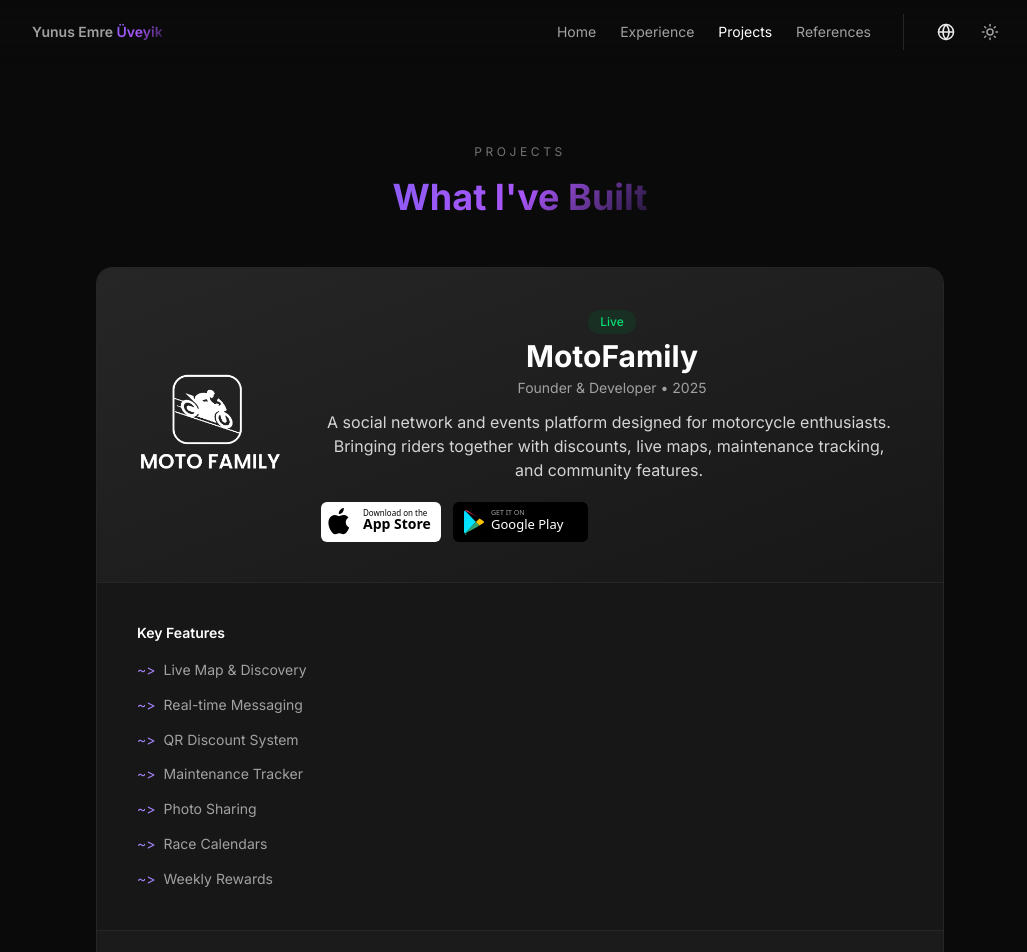
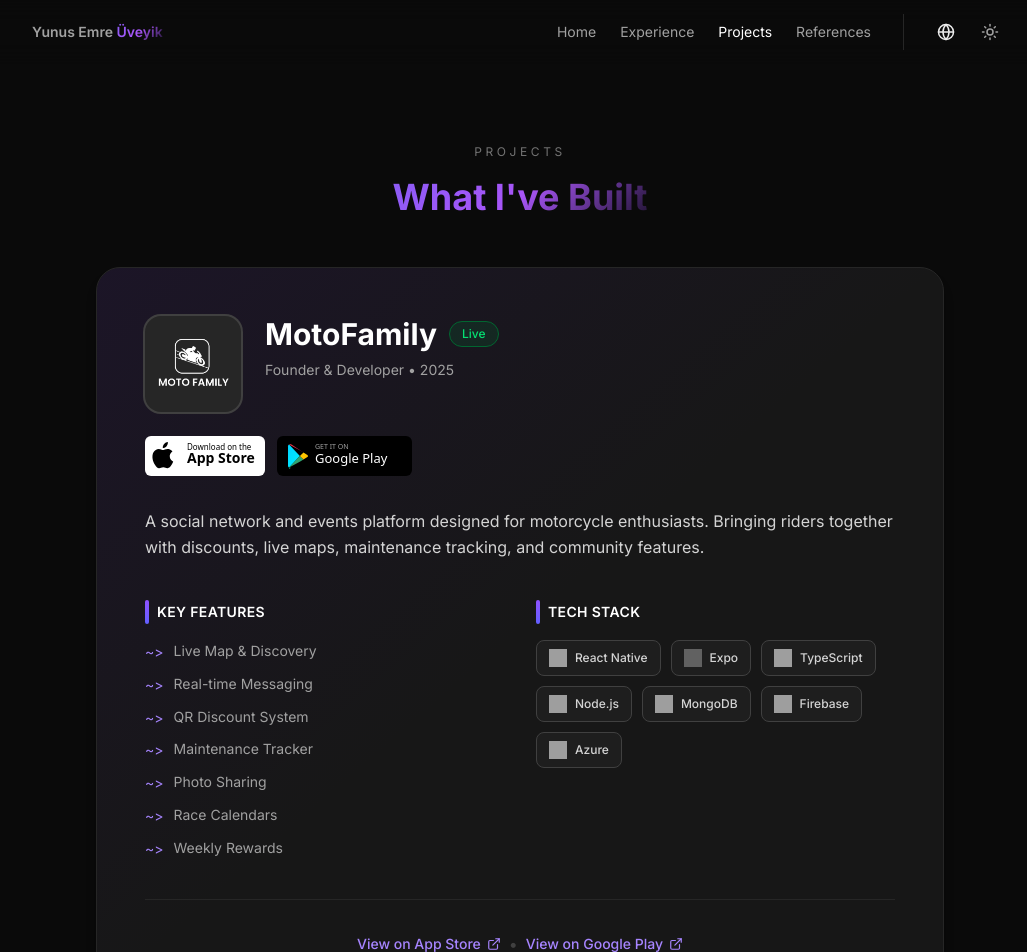
Before and after one commit to yunusemreuveyik/yunusemreuveyik.com, a Next.js app: page /en/projects in a window 1280 px wide. Shown: the top 952 px of the page, without its empty margins (120-1147 px from the left). Built offline with nearby package versions, Linux system fonts and the light colour scheme; grey boxes are pictures that could not be loaded.

Commit message:
project design imps

```diff
--- a/src/components/projects.tsx
+++ b/src/components/projects.tsx
@@ -6,6 +6,7 @@
 import GradientText from "./gradient-text";
 import { AppStoreBadge, GooglePlayBadge } from "./store-badges";
 import { techLogos, getTechLogo } from "@/lib/tech-logos";
+import { ExternalLink } from "lucide-react";
 
 const container = {
   hidden: { opacity: 0 },
@@ -66,61 +67,69 @@
           </h1>
         </motion.div>
 
-        {/* MotoFamily Project Card */}
+        {/* MotoFamily Project Card - Modern Design */}
         <motion.div
           variants={item}
-          className="relative overflow-hidden rounded-2xl border border-neutral-200 dark:border-neutral-800 bg-white dark:bg-neutral-900"
+          className="group relative overflow-hidden rounded-2xl sm:rounded-3xl border border-neutral-200 dark:border-neutral-800 bg-white dark:bg-neutral-900 shadow-lg hover:shadow-2xl transition-all duration-500"
         >
-          {/* Hero Section */}
-          <div className="relative p-6 sm:p-10 bg-linear-to-br from-neutral-100 to-neutral-50 dark:from-neutral-800 dark:to-neutral-900">
-            <div className="flex flex-col sm:flex-row items-center gap-6 sm:gap-10">
+          {/* Decorative gradient background */}
+          <div className="absolute inset-0 bg-linear-to-br from-violet-50/50 via-transparent to-transparent dark:from-violet-950/20 pointer-events-none" />
+
+          {/* Main Content */}
+          <div className="relative p-4 sm:p-6 md:p-8 lg:p-12">
+            {/* Header Row - Mobile Optimized */}
+            <div className="flex flex-col gap-4 sm:gap-6 mb-6 sm:mb-8">
+              {/* Logo, Title & Meta */}
+              <div className="flex items-start gap-4 sm:gap-6">
                 {/* Logo */}
-              <div className="relative w-28 h-28 sm:w-36 sm:h-36 shrink-0">
+                <div className="relative w-16 h-16 sm:w-20 sm:h-20 md:w-24 md:h-24 shrink-0 rounded-xl sm:rounded-2xl bg-neutral-100 dark:bg-neutral-800 p-2 sm:p-3 flex items-center justify-center ring-2 ring-neutral-200 dark:ring-neutral-700">
                   <Image
                     src="/logos/motofamily/Png-02.png"
                     alt="MotoFamily Logo"
-                  fill
-                  className="object-contain hidden dark:block"
+                    width={80}
+                    height={80}
+                    className="object-contain hidden dark:block w-full h-full"
                   />
                   <Image
                     src="/logos/motofamily/Png-01.png"
                     alt="MotoFamily Logo"
-                  fill
-                  className="object-contain dark:hidden"
+                    width={80}
+                    height={80}
+                    className="object-contain dark:hidden w-full h-full"
                   />
                 </div>
 
-              {/* Title & Description */}
-              <div className="text-center sm:[dir=ltr]:text-left sm:[dir=rtl]:text-right space-y-3 flex-1">
-                <div className="space-y-1">
-                  <span className="inline-block px-3 py-1 text-xs font-medium rounded-full bg-green-100 dark:bg-green-900/30 text-green-700 dark:text-green-400">
+                {/* Title & Meta */}
+                <div className="space-y-2 flex-1 min-w-0">
+                  <div className="flex flex-col sm:flex-row sm:items-center gap-2 sm:gap-3">
+                    <h2 className="text-xl sm:text-2xl md:text-3xl font-bold text-neutral-900 dark:text-white">
+                      MotoFamily
+                    </h2>
+                    <span className="px-2.5 sm:px-3 py-1 text-xs font-medium rounded-full bg-green-100 dark:bg-green-900/30 text-green-700 dark:text-green-400 border border-green-200 dark:border-green-800 w-fit">
                       {t("motofamily.status")}
                     </span>
-                  <h2 className="text-2xl sm:text-3xl font-bold text-neutral-900 dark:text-white">
-                    MotoFamily
-                  </h2>
-                  <p className="text-sm text-neutral-500 dark:text-neutral-400">
+                  </div>
+                  <p className="text-xs sm:text-sm text-neutral-500 dark:text-neutral-400">
                     {t("motofamily.role")} • 2025
                   </p>
                 </div>
-                <p className="text-neutral-600 dark:text-neutral-300 text-sm sm:text-base max-w-xl">
-                  {t("motofamily.description")}
-                </p>
+              </div>
 
-                {/* Store Badges */}
-                <div className="flex items-center justify-center sm:justify-start gap-3 pt-2">
+              {/* Store Badges - Stack on mobile, horizontal on desktop */}
+              <div className="flex flex-col sm:flex-row items-stretch sm:items-center gap-3 sm:gap-3 w-full sm:w-auto">
                 <a
                   href="https://apps.apple.com/tr/app/motofamily/id6749791459"
                   target="_blank"
                   rel="noopener noreferrer"
-                    className="transition-transform hover:scale-105"
+                  className="transition-transform hover:scale-105 focus-visible:outline-none focus-visible:ring-2 focus-visible:ring-violet-500 focus-visible:ring-offset-2 focus-visible:rounded flex justify-center sm:justify-start"
+                  aria-label="Download on the App Store"
                 >
                   <AppStoreBadge
-                      className="h-[40px] w-auto dark:hidden"
+                    className="h-[40px] w-[120px] dark:hidden"
                     variant="black"
                   />
                   <AppStoreBadge
-                      className="h-[40px] w-auto hidden dark:block"
+                    className="h-[40px] w-[120px] hidden dark:block"
                     variant="white"
                   />
                 </a>
@@ -128,61 +137,107 @@
                   href="https://play.google.com/store/apps/details?id=com.anonymous.MotoFamily"
                   target="_blank"
                   rel="noopener noreferrer"
-                    className="transition-transform hover:scale-105"
+                  className="transition-transform hover:scale-105 focus-visible:outline-none focus-visible:ring-2 focus-visible:ring-violet-500 focus-visible:ring-offset-2 focus-visible:rounded flex justify-center sm:justify-start"
+                  aria-label="Get it on Google Play"
                 >
-                    <GooglePlayBadge className="h-[40px] w-auto" />
+                  <GooglePlayBadge className="h-[40px] w-[135px]" />
                 </a>
               </div>
             </div>
-            </div>
-          </div>
 
+            {/* Description */}
+            <p className="text-sm sm:text-base text-neutral-600 dark:text-neutral-300 leading-relaxed mb-8 sm:mb-10">
+              {t("motofamily.description")}
+            </p>
+
+            {/* Features & Tech Stack Grid - Stack on mobile */}
+            <div className="grid md:grid-cols-2 gap-6 sm:gap-8">
               {/* Features List */}
-          <div className="p-6 sm:p-10 border-t border-neutral-200 dark:border-neutral-800">
-            <h3 className="text-sm font-semibold text-neutral-900 dark:text-white mb-4">
+              <div className="space-y-4">
+                <div className="flex items-center gap-2 mb-4">
+                  <div className="w-1 h-6 bg-linear-to-b from-violet-500 to-indigo-500 rounded-full shrink-0" />
+                  <h3 className="text-xs sm:text-sm font-semibold text-neutral-900 dark:text-white uppercase tracking-wide">
                     {t("motofamily.featuresTitle")}
                   </h3>
-            <ul className="space-y-3 text-sm text-neutral-600 dark:text-neutral-400 leading-relaxed">
+                </div>
+                <ul className="space-y-2 sm:space-y-2.5 text-xs sm:text-sm text-neutral-600 dark:text-neutral-400">
                   {features.map(({ key }, idx) => (
                     <motion.li
                       key={key}
                       initial={{ opacity: 0, x: -20 }}
                       animate={{ opacity: 1, x: 0 }}
-                  transition={{ duration: 0.4, delay: idx * 0.1 }}
-                  className="flex gap-2"
+                      transition={{ duration: 0.4, delay: idx * 0.05 }}
+                      className="flex items-start gap-2 sm:gap-2.5 group/item"
                     >
-                  <span className="text-violet-500 dark:text-violet-400 shrink-0">
+                      <span className="text-violet-500 dark:text-violet-400 shrink-0 mt-0.5 group-hover/item:scale-110 transition-transform">
                         ~&gt;
                       </span>
-                  <span>{t(`motofamily.features.${key}`)}</span>
+                      <span className="leading-relaxed break-words">
+                        {t(`motofamily.features.${key}`)}
+                      </span>
                     </motion.li>
                   ))}
                 </ul>
               </div>
 
               {/* Tech Stack */}
-          <div className="p-6 sm:p-10 border-t border-neutral-200 dark:border-neutral-800 bg-neutral-50/50 dark:bg-neutral-800/30">
-            <h3 className="text-sm font-semibold text-neutral-900 dark:text-white mb-4">
+              <div className="space-y-4">
+                <div className="flex items-center gap-2 mb-4">
+                  <div className="w-1 h-6 bg-linear-to-b from-violet-500 to-indigo-500 rounded-full shrink-0" />
+                  <h3 className="text-xs sm:text-sm font-semibold text-neutral-900 dark:text-white uppercase tracking-wide">
                     {t("motofamily.techTitle")}
                   </h3>
-            <div className="flex flex-wrap gap-3">
+                </div>
+                <div className="flex flex-wrap gap-2 sm:gap-2.5">
                   {techStack.map((tech) => (
-                <div
+                    <motion.div
                       key={tech.name}
-                  className="flex items-center gap-2 px-3 py-2 rounded-lg bg-white dark:bg-neutral-900 border border-neutral-200 dark:border-neutral-700 text-sm"
+                      initial={{ opacity: 0, scale: 0.9 }}
+                      animate={{ opacity: 1, scale: 1 }}
+                      transition={{ duration: 0.3 }}
+                      className="flex items-center gap-1.5 sm:gap-2 px-2.5 sm:px-3 py-1.5 sm:py-2 rounded-lg bg-neutral-50 dark:bg-neutral-800/50 border border-neutral-200 dark:border-neutral-700 hover:border-violet-300 dark:hover:border-violet-600 hover:bg-violet-50 dark:hover:bg-violet-950/20 transition-all group/tech"
                     >
                       <Image
                         src={tech.logo}
                         alt={tech.name}
-                    width={20}
-                    height={20}
-                    className={`w-5 h-5 ${tech.invertDark ? "dark:invert" : ""}`}
+                        width={16}
+                        height={16}
+                        className={`w-4 h-4 sm:w-[18px] sm:h-[18px] ${tech.invertDark ? "dark:invert" : ""} group-hover/tech:scale-110 transition-transform shrink-0`}
                       />
-                  <span className="text-neutral-700 dark:text-neutral-300">
+                      <span className="text-[11px] sm:text-xs font-medium text-neutral-700 dark:text-neutral-300 whitespace-nowrap">
                         {tech.name}
                       </span>
+                    </motion.div>
+                  ))}
                 </div>
-              ))}
+              </div>
+            </div>
+
+            {/* Bottom Links - Stack on mobile */}
+            <div className="mt-8 sm:mt-10 pt-6 sm:pt-8 border-t border-neutral-200 dark:border-neutral-800">
+              <div className="flex flex-col sm:flex-row items-center justify-center gap-3 sm:gap-2">
+                <a
+                  href="https://apps.apple.com/tr/app/motofamily/id6749791459"
+                  target="_blank"
+                  rel="noopener noreferrer"
+                  className="text-xs sm:text-sm text-violet-600 dark:text-violet-400 hover:text-violet-700 dark:hover:text-violet-300 font-medium flex items-center gap-1.5 transition-colors focus-visible:outline-none focus-visible:ring-2 focus-visible:ring-violet-500 focus-visible:ring-offset-2 focus-visible:rounded"
+                >
+                  View on App Store
+                  <ExternalLink className="w-3.5 h-3.5 shrink-0" />
+                </a>
+                <span className="hidden sm:inline text-neutral-300 dark:text-neutral-700">
+                  •
+                </span>
+                <a
+                  href="https://play.google.com/store/apps/details?id=com.anonymous.MotoFamily"
+                  target="_blank"
+                  rel="noopener noreferrer"
+                  className="text-xs sm:text-sm text-violet-600 dark:text-violet-400 hover:text-violet-700 dark:hover:text-violet-300 font-medium flex items-center gap-1.5 transition-colors focus-visible:outline-none focus-visible:ring-2 focus-visible:ring-violet-500 focus-visible:ring-offset-2 focus-visible:rounded"
+                >
+                  View on Google Play
+                  <ExternalLink className="w-3.5 h-3.5 shrink-0" />
+                </a>
+              </div>
             </div>
           </div>
         </motion.div>
```
Lines whose indentation alone changed are shown as unchanged.
